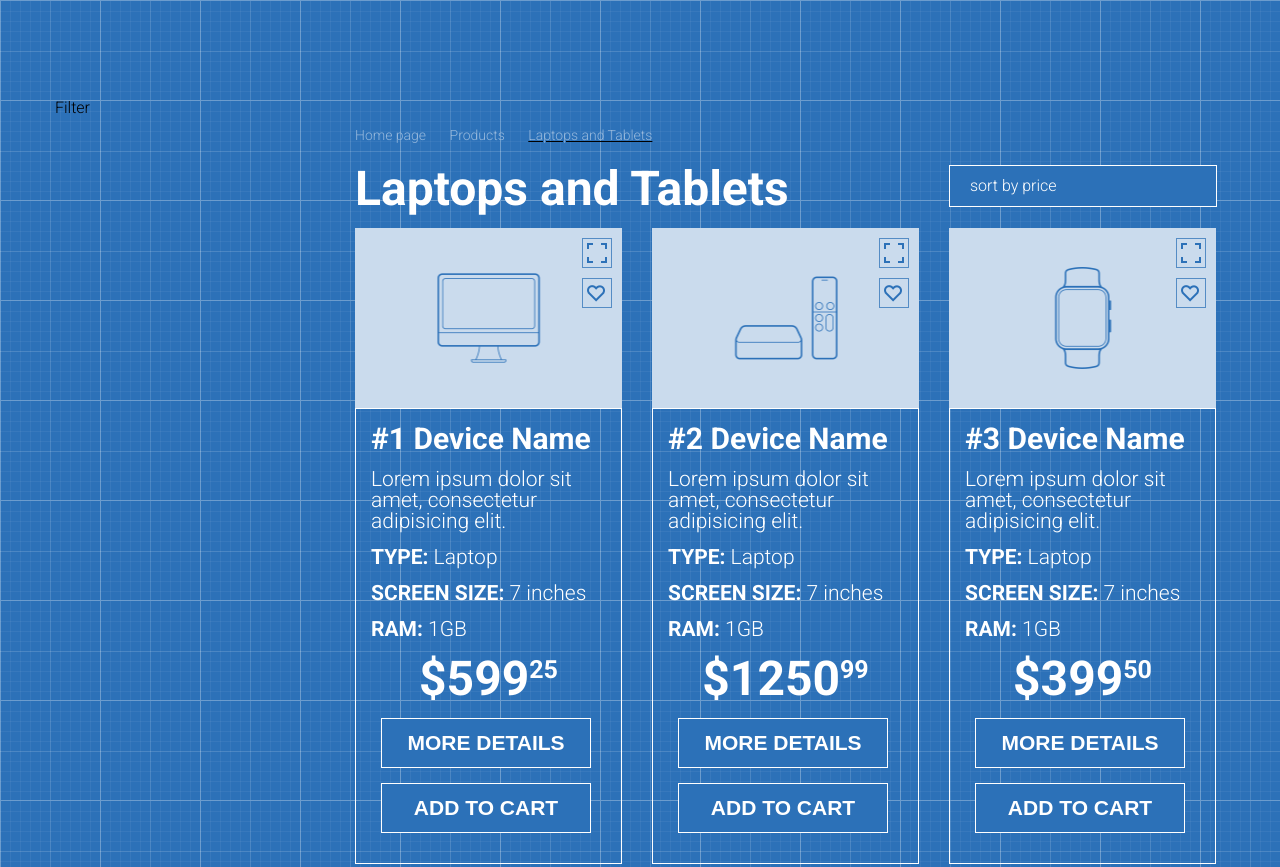
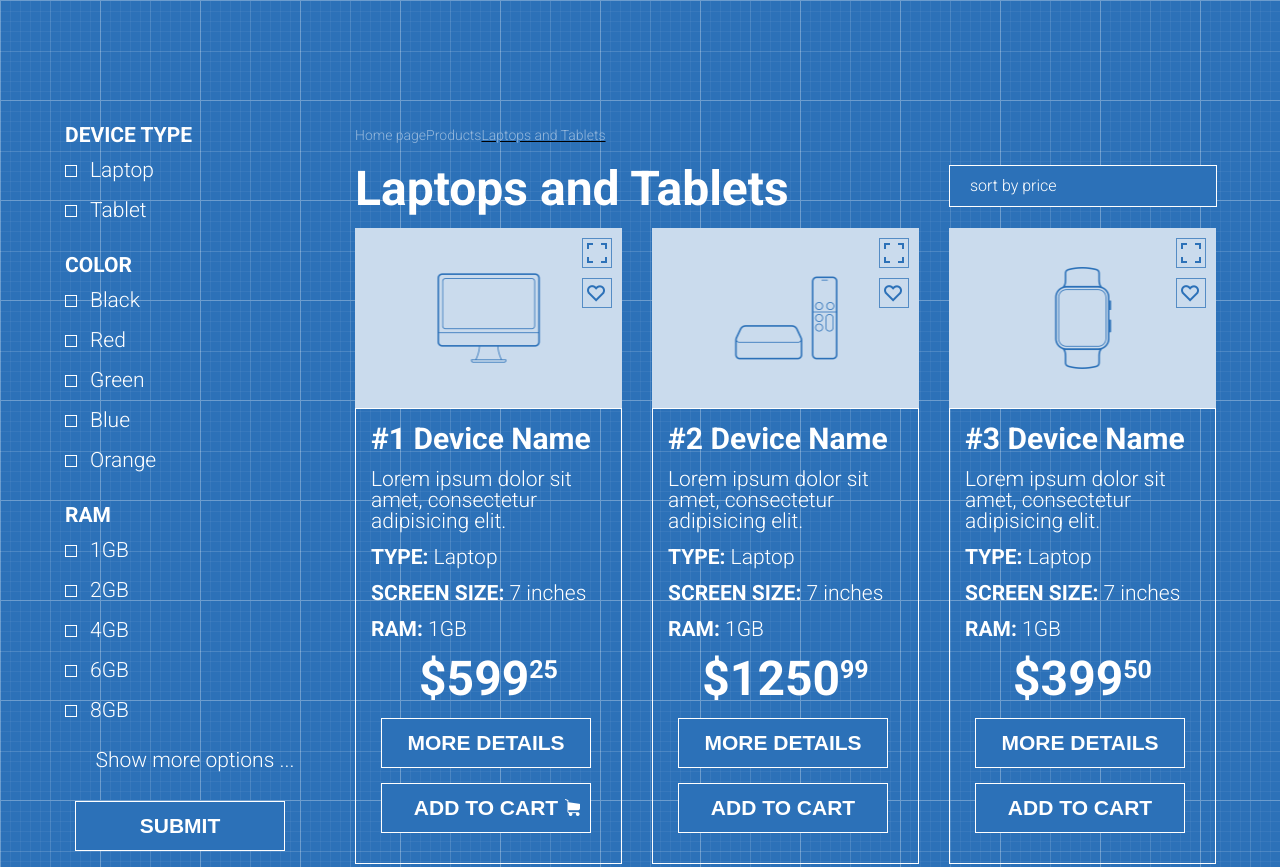
Before and after one commit to Ivano4kaCoder/ht9, a plain HTML site: page index.html in a window 1280 px wide. Shown: the part 400-1267 px from the top of the page. Drawn offline with Linux system fonts and the light colour scheme.

Commit message:
add filter

```diff
--- a/index.html
+++ b/index.html
@@ -59,21 +59,88 @@
     <main class="main">
         <div class="container">
             <div class="row">
-                <div class="col-12">
-                    <div class="slider">Slider</div>
-                </div>
+                <div class="slider">Slider</div>
             </div>
         </div>
         <div class="container">
             <div class="row">
-                <div class="col-3">Filter</div>
+                <div class="col-3">
+                    <div class="filter">
+                        <div class="filter-type">
+                            <h2>Device type</h2>
+                            <div class="checkbox">
+                                <input type="checkbox" id="laptop">
+                                <label for="laptop">Laptop</label>
+                            </div>
+                            <div class="checkbox">
+                                <input type="checkbox" id="tablet">
+                                <label for="tablet">Tablet</label>
+                            </div>
+                        </div>
+                        <div class="filter-type">
+                            <h2>Color</h2>
+                            <div class="checkbox">
+                                <input type="checkbox" id="black">
+                                <label for="black">Black</label>
+                            </div>
+                            <div class="checkbox">
+                                <input type="checkbox" id="red">
+                                <label for="red">Red</label>
+                            </div>
+                            <div class="checkbox">
+                                <input type="checkbox" id="green">
+                                <label for="green">Green</label>
+                            </div>
+                            <div class="checkbox">
+                                <input type="checkbox" id="blue">
+                                <label for="blue">Blue</label>
+                            </div>
+                            <div class="checkbox">
+                                <input type="checkbox" id="orange">
+                                <label for="orange">Orange</label>
+                            </div>
+                        </div>
+                        <div class="filter-type">
+                            <h2>Ram</h2>
+                            <div class="checkbox">
+                                <input type="checkbox" id="1gb">
+                                <label for="1gb">1GB</label>
+                            </div>
+                            <div class="checkbox">
+                                <input type="checkbox" id="2gb">
+                                <label for="2gb">2GB</label>
+                            </div>
+                            <div class="checkbox">
+                                <input type="checkbox" id="4gb">
+                                <label for="4gb">4GB</label>
+                            </div>
+                            <div class="checkbox">
+                                <input type="checkbox" id="6gb">
+                                <label for="6gb">6GB</label>
+                            </div>
+                            <div class="checkbox">
+                                <input type="checkbox" id="8gb">
+                                <label for="8gb">8GB</label>
+                            </div>
+                        </div>
+                        <div class="filter-show-more"><h3>Show more options ...</h3></div>
+                        <button class="btn btn-submit">Submit</button>
+                    </div>
+
+                </div>
                 <div class="col-9">
                     <div class="row">
                         <div class="col-12">
                             <div class="breadcrumbs">
                                 <ul>
-                                    <li><a href="">Home page <div class="arrow"></div></a></li>
-                                    <li><a href="">Products <div class="arrow"></div></a></li>
+                                    <li>
+                                        <a href="">Home page</a>
+                                        <div class="arrow"></div>
+                                    </li>
+                                    <li>
+                                        <a href="">Products</a>
+                                        <div class="arrow"></div>
+                                    </li>
                                     <li><a href="">Laptops and Tablets</a></li>
                                 </ul>
                             </div>
@@ -119,7 +186,7 @@
                                     </div>
                                     <div class="product-price">$599<span>25</span></div>
                                     <button class="btn btn-more-details">More details</button>
-                                    <button class="btn btn-add-to-cart">Add to cart</button>
+                                    <button class="btn btn-add-to-cart">Add to cart <div class="btn-icon"></div></button>
                                 </div>
                             </div>
                         </div>
--- a/style.css
+++ b/style.css
@@ -178,6 +178,7 @@ input {
     left: -6px;
     font-size: 12px;
     text-align: center;
+    color: white;
 }
 
 .slider {
@@ -190,7 +191,6 @@ input {
 }
 
 .breadcrumbs li {
-
     float: left;
 }
 
@@ -221,6 +221,7 @@ input {
     display: inline-block;
     background-image: url(images/right_arrow_icon.png);
     background-repeat: no-repeat;
+    position: absolute;
 }
 
 h1 {
@@ -378,9 +379,83 @@ h1 {
     border: none;
 }
 
-
-
 .product {
     margin-top: 15px;
     margin-bottom: 15px;
 }
+
+.btn-add-to-cart {
+    position: relative;
+}
+
+.btn-icon {
+    background-image: url(images/bascket-white.png);
+    background-repeat: no-repeat;
+    width: 20px;
+    height: 20px;
+    position: absolute;
+    top: 15px;
+    right: 5px;
+}
+
+input[type="checkbox"] {
+    display: none;
+}
+
+label {
+    position: relative;
+    color: white;
+    font-size: 21px;
+    padding-left: 25px;
+    cursor: pointer;
+}
+
+label:before {
+    content: "";
+    display: block;
+    width: 10px;
+    height: 10px;
+    border: 1px solid white;
+    cursor: pointer;
+    display: inline-block;
+    position: absolute;
+    left: 0px;
+    top: 7px;
+}
+
+input[type="checkbox"]:checked + label:before {
+    background-color: white;
+}
+
+.checkbox {
+        margin-top: 10px;
+        height: 30px;
+}
+
+.filter {
+    padding-top: 0px ;
+    padding-left: 10px;
+}
+
+h2 {
+    color: white;
+    font-size: 21px;
+    font-weight: bold;
+    text-transform: uppercase;
+    line-height: 30px;
+}
+
+h3 {
+    color: white;
+    font-size: 21px;
+}
+
+.filter-show-more {
+    text-align: center;
+    margin-bottom: 15px;
+}
+
+.filter-type {
+    margin-bottom: 20px;
+    margin-top: 20px;
+}
```
Also changed, not shown: images/bascket-white.png (added), 1 other file.
